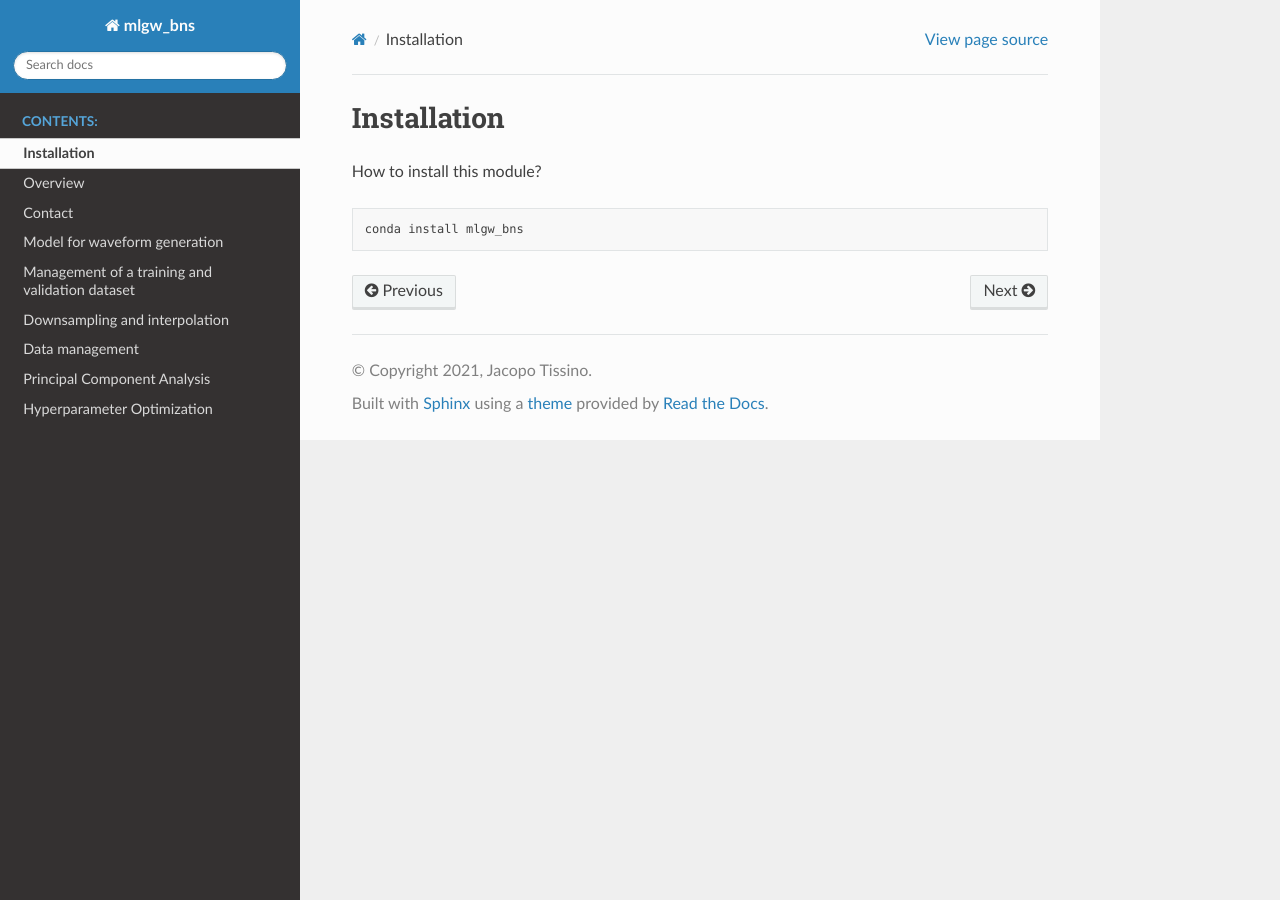
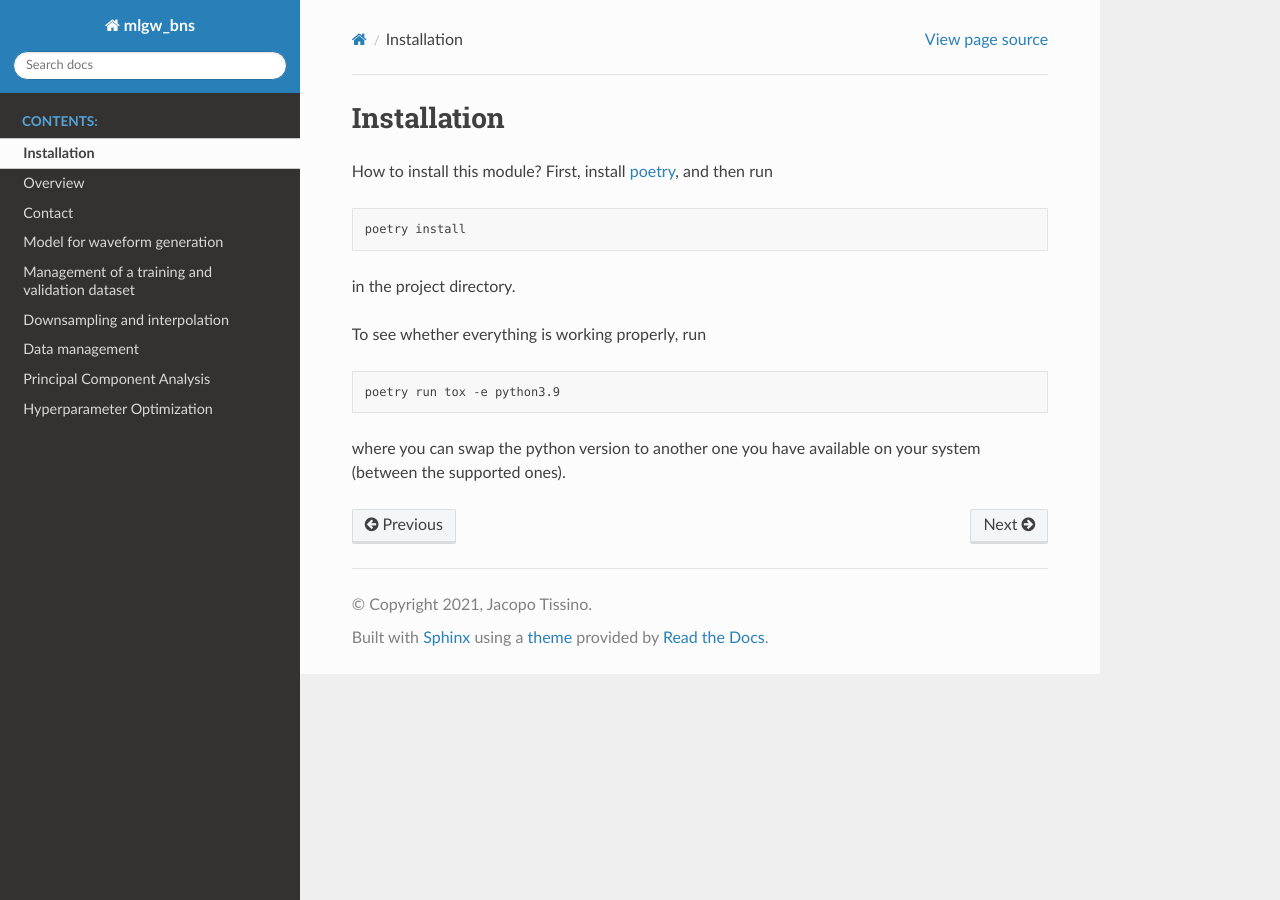
Before and after one commit to jacopok/mlgw_bns, a Sphinx documentation site: the page built from docs/install.rst, in a window 1280 px wide. Built offline with Sphinx 7.4.7 and the Read the Docs theme 2.0.0, drawn with Linux system fonts in a browser that asks for light colours.

Commit message:
Better installation instructions

```diff
--- a/docs/install.rst
+++ b/docs/install.rst
@@ -2,7 +2,20 @@ Installation
 ============
 
 How to install this module?
+First, install `poetry <https://python-poetry.org/docs/#installation>`_,
+and then run
 
 .. code-block:: bash
 
-    conda install mlgw_bns
+    poetry install
+
+in the project directory.
+
+To see whether everything is working properly, run
+
+.. code-block:: bash
+
+    poetry run tox -e python3.9
+
+where you can swap the python version to another one you have available
+on your system (between the supported ones).
```
